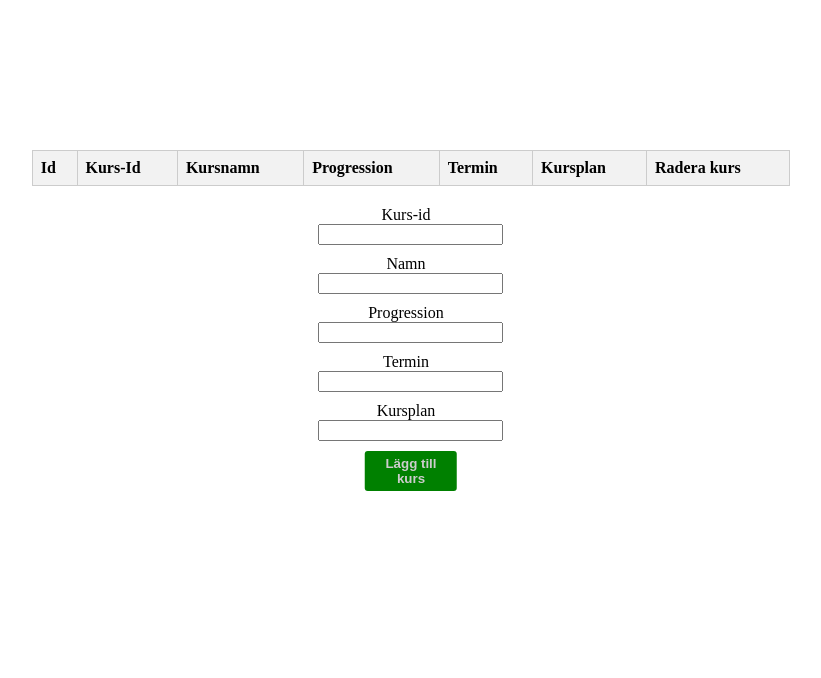
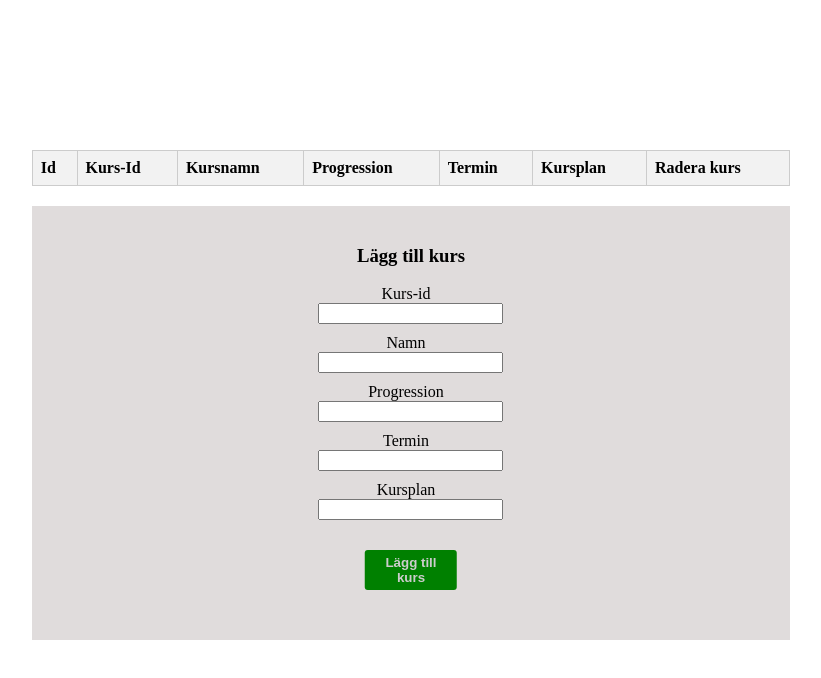
Before and after one commit to anderssundin/dt162gMoment3.3FrontEnd, a plain HTML site: page index.html in a window 1280 px wide. Shown: the whole page, without its empty margins (229-1050 px from the left). Drawn offline with Linux system fonts and the light colour scheme; no server answers.

Commit message:
commented

```diff
--- a/index.html
+++ b/index.html
@@ -27,8 +27,11 @@
             </tbody>
         </table>
 
-        <div class="form-container">
-
+       <div class="wrapper">
+            <div id="h3">
+                <h3>Lägg till kurs</h3>
+            </div>
+            <div class="form-container">
             <form id="add-course-form">
                 <label for="code">Kurs-id</label>
                 <br>
@@ -53,7 +56,7 @@
                 <button type="submit">Lägg till kurs</button>
             </form>
         </div>
-
+    </div>
     </div>
 
 
--- a/style.css
+++ b/style.css
@@ -47,8 +47,13 @@ button:hover{
 
 .form-container {
  display: flex;
+ max-width: 60%;
+ margin: auto;
  justify-content: center;
  text-align: center;
+
+ padding: 0px 100px 50px;
+ border-radius: 4px;
 
 }
 .form-container label {
@@ -61,4 +66,12 @@ button:hover{
   background-color: green;
   color: #ccc;
   border-radius: 3px;
+  margin-top: 20px;
 }
+.wrapper{
+  padding-top: 20px;
+  background-color: rgb(224, 220, 220);
+}
+#h3{
+  text-align: center;
+}
```
Also changed, not shown: main.js (+12 -3 lines).
